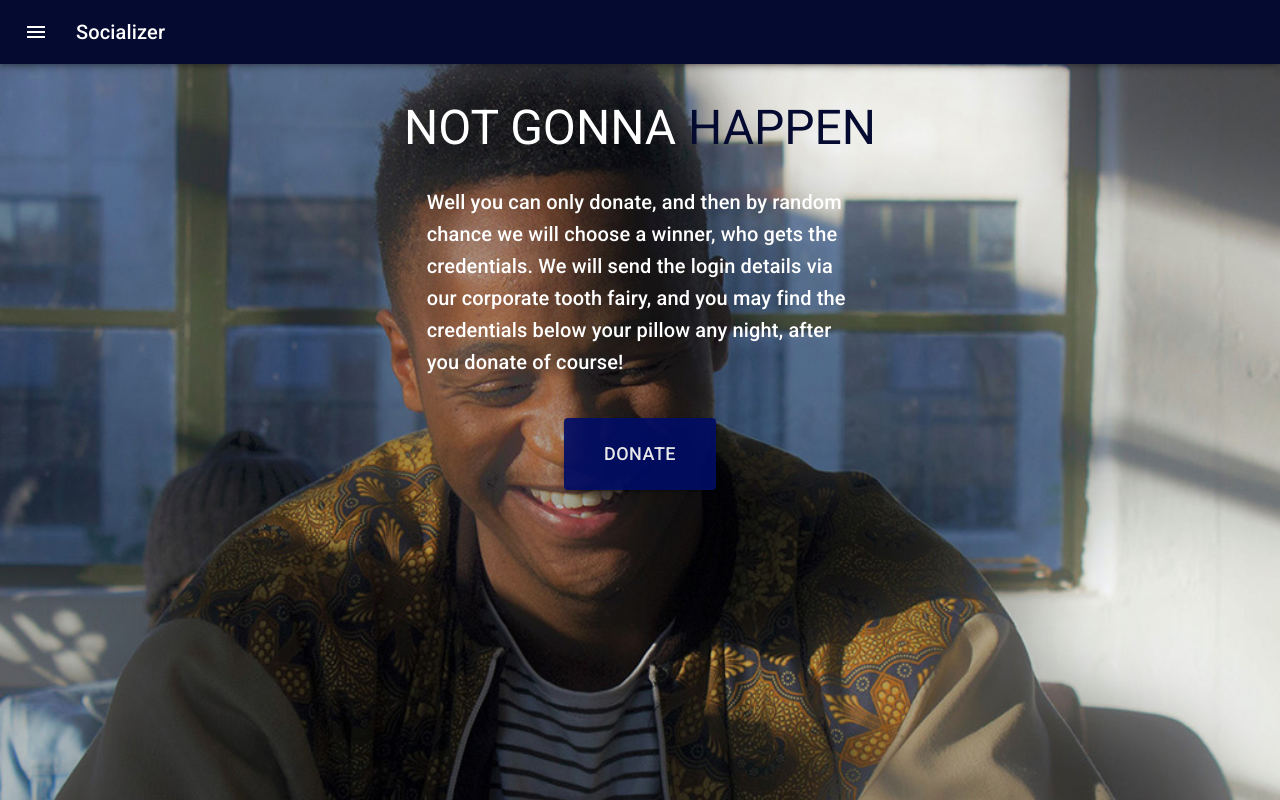
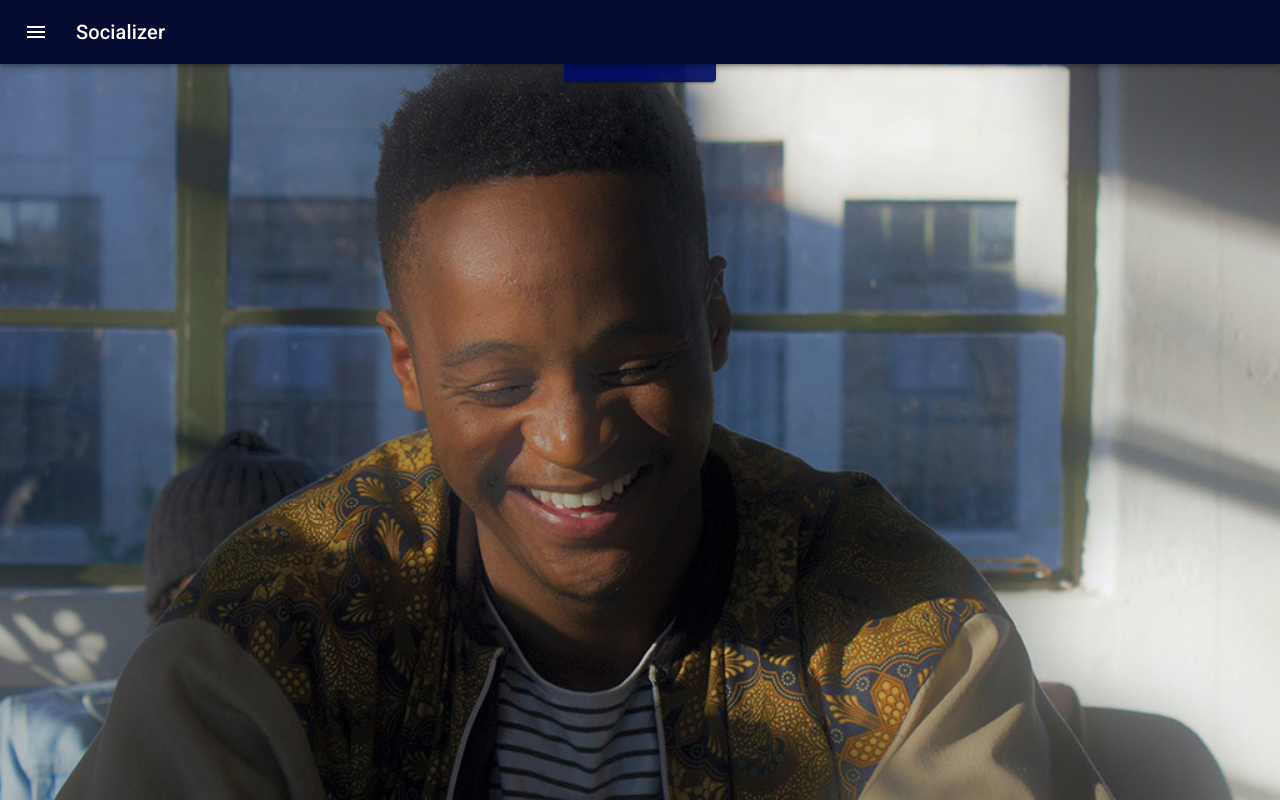
Before and after one commit to permitt/socializer-frontend, a React (Create React App) app: page /donate-hehe in a window 1280 px wide. Shown: the top 800 px of the page. Built offline with nearby package versions, Linux system fonts and the light colour scheme.

Commit message:
modified invite

```diff
--- a/src/Pages/BegInvite.js
+++ b/src/Pages/BegInvite.js
@@ -21,17 +21,7 @@ export default function BegInvite(props) {
             <NavBar />
             <div className={classess.body}  >
                 <Grid container justify="center" direction='column' alignItems='center' md={12} >
-                    <Grid item xs={10} md={12} >
-                        <Typography variant="h3" style={{ color: 'white', paddingTop: 100 }}>NOT GONNA <span style={{ color: '#050A30' }}>HAPPEN</span></Typography>
-                    </Grid>
-                    <Grid item xs={10} md={6} lg={4}>
-                        <Typography variant='h6' style={{ color: 'white', margin: '30px 0' }}>
-                            Well you can only donate, and then by random chance we will choose a winner, who gets the credentials. We will send the login details via our
-                        corporate tooth fairy, and you may find the credentials below your pillow any night, after you donate of course!
-                    </Typography>
 
-
-                    </Grid>
                     <Grid item xs>
                         <Button className={classess.button} onClick={() => {}} variant="contained" color="secondary" >Donate</Button>
                     </Grid>
```
